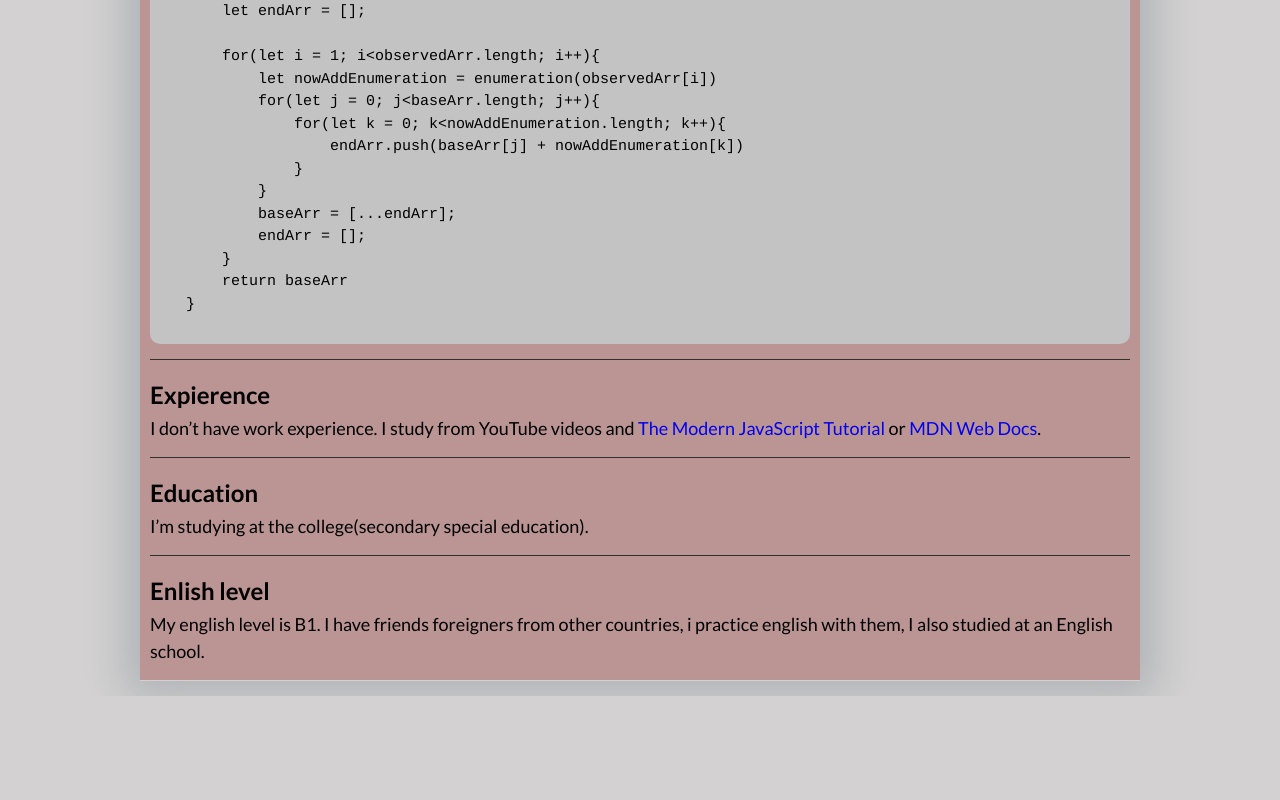
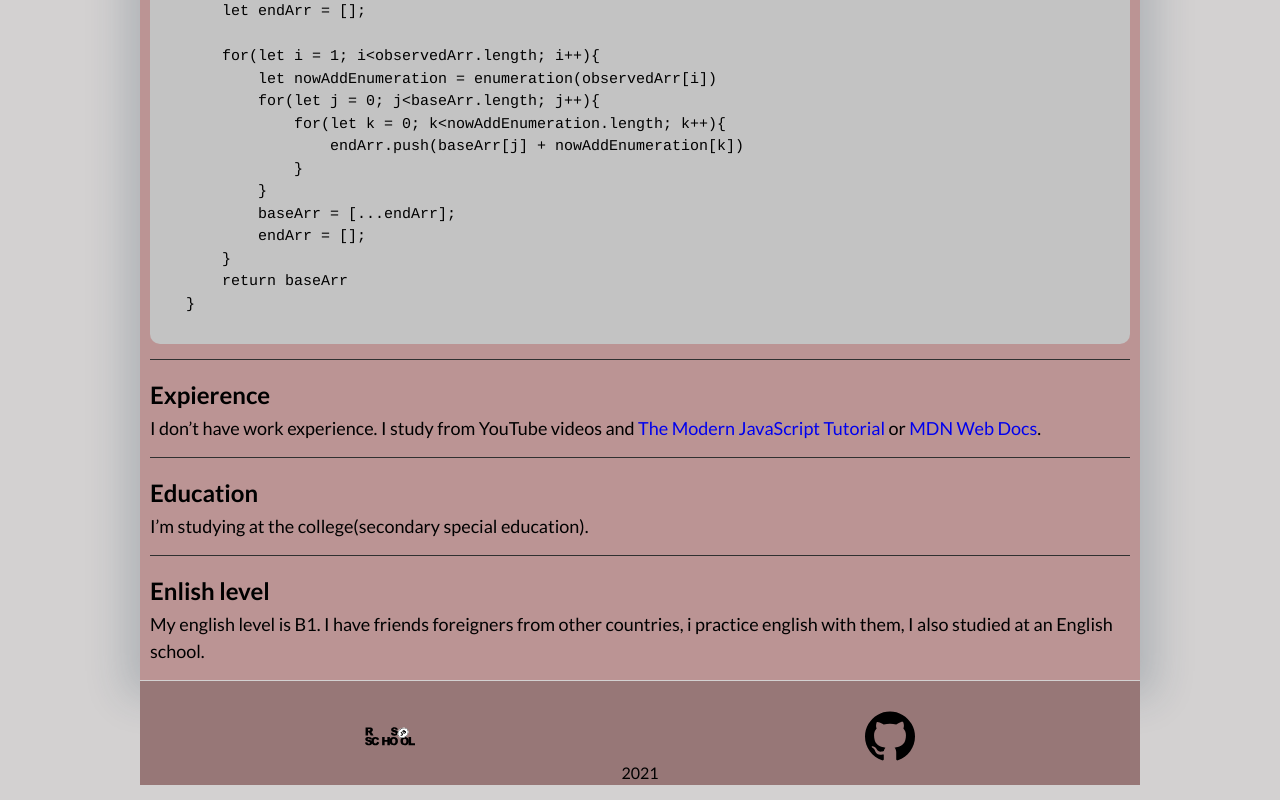
Before and after one commit to Astro2k19/rsschool-cv, a plain HTML site: page index.html in a window 1280 px wide. Shown: the part 1200-2000 px from the top of the page. Before the commit the page ends 1896 px from the top, so only its background shows below. Drawn offline with nearby package versions, Linux system fonts and the light colour scheme.

Commit message:
feat: create footer part

```diff
--- a/index.html
+++ b/index.html
@@ -112,6 +112,17 @@
                     </ul>
                 </div>
             </section>
+            <footer class="footer">
+                <ul class="footer-content">
+                    <li class="footer-content__logo">
+                        <a href="https://rs.school/js/"><img src="/icons/rs_school_js.svg" width="50" height="50"  alt=""></a>
+                    </li>
+                    <li class="footer-content__logo">
+                        <a href="https://github.com/Astro2k19"><img src="/icons/free-icon-github-logo-25231.svg" width="50" height="50" alt=""></a>
+                    </li>
+                </ul>
+                <div class="create__year">2021</div>
+            </footer>
         </main>
     </div>
 </body>
```
